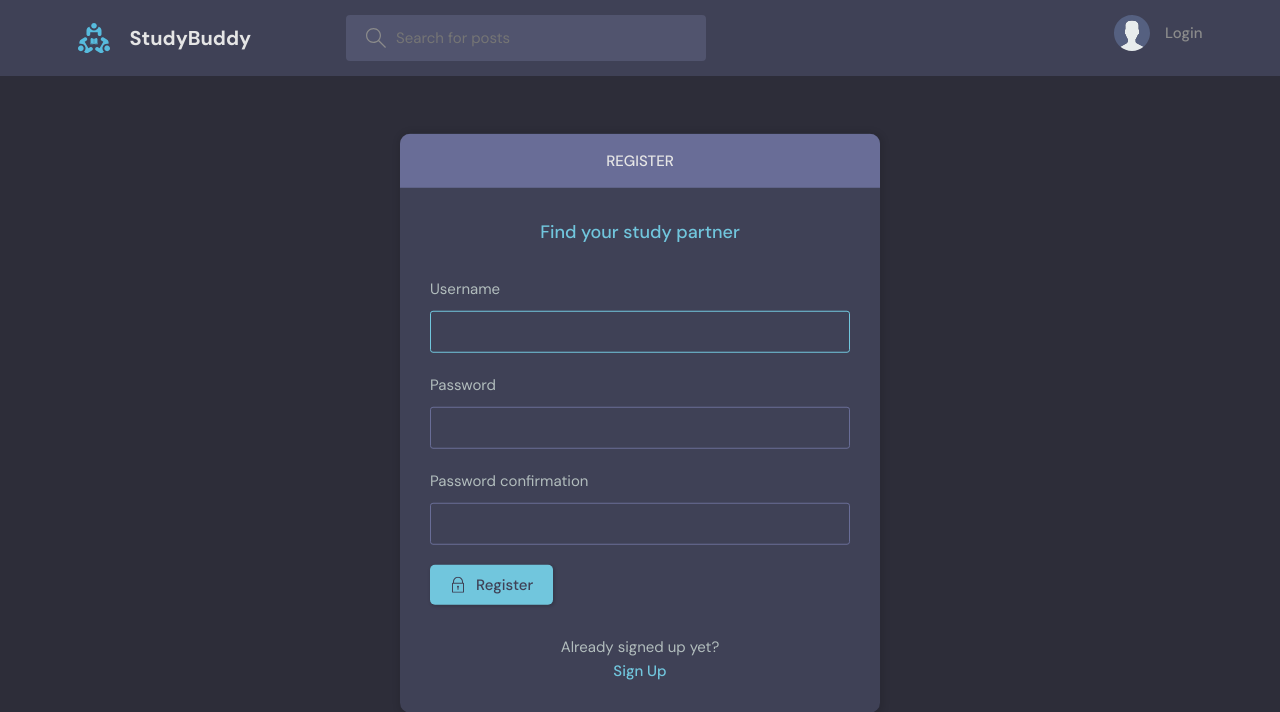
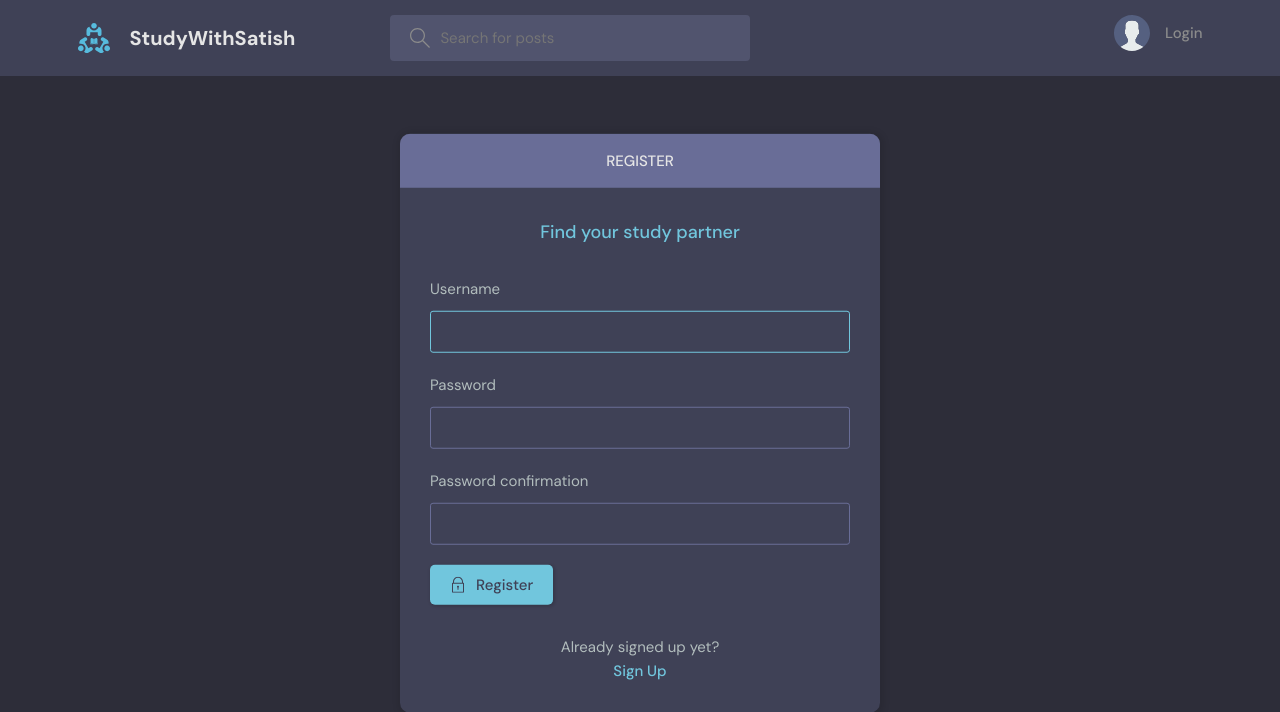
Before and after one commit to Satisprj/Django-project, a Django app: page /reigster/ in a window 1280 px wide. Shown: the top 712 px of the page. Run offline with Django 5.2, Linux system fonts and the light colour scheme.

Commit message:
user profile

```diff
--- a/base/templates/base/login_register.html
+++ b/base/templates/base/login_register.html
@@ -18,12 +18,12 @@
           {% csrf_token %}
           <div class="form__group form__group">
             <label for="room_name">Email</label>
-            <input id="username" name="email" type="email" placeholder="e.g. dennis_ivy@email.com />
+            <input id="username" name="email" type="email" placeholder="e.g. satish_12@email.com ">
           </div>
           <div class=" form__group">
             <label for="password">Password</label>
             <input id="password" name="password" type="password"
-              placeholder="&bull;&bull;&bull;&bull;&bull;&bull;&bull;&bull;" />
+              />
           </div>
 
           <button class="btn btn--main" type="submit">
--- a/templates/navbar.html
+++ b/templates/navbar.html
@@ -3,7 +3,8 @@
     <div class="container">
         <a href="{% url 'home' %}" class="header__logo">
             <img src="{% static 'images/logo.svg' %}" />
-            <h1>StudyBuddy</h1>
+            <h1>StudyWithSatish
+            </h1>
         </a>
         <form class="header__search" method="GET" action="{% url 'home' %}">
             <label>
```
